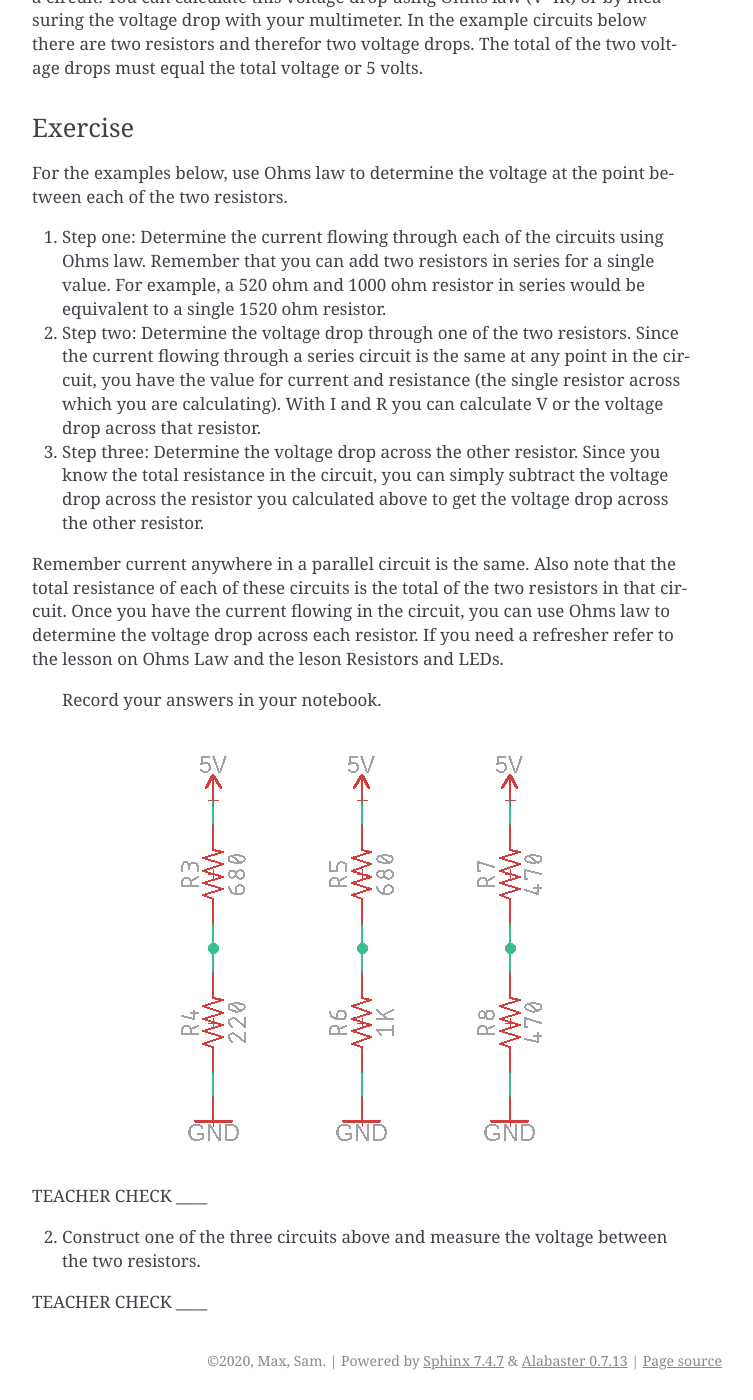
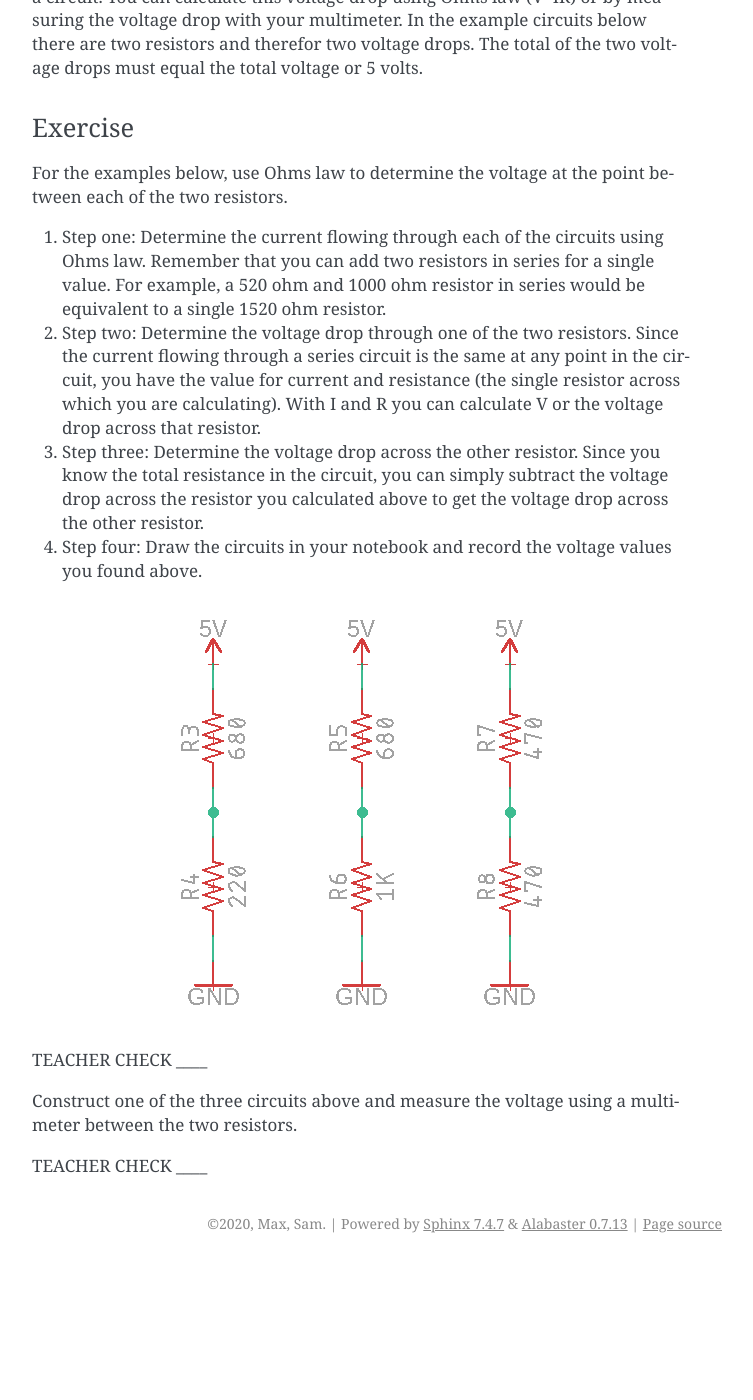
Before and after one commit to maxtkc/mvths-wiki, a Sphinx documentation site: the page built from docs/019a-voltage-dividers.rst, in a window 1280 px wide and 1400 px high, scrolled down 510 px. Shown: the whole window, without its empty margins (388-1141 px from the left). Built offline with Sphinx 7.4.7, drawn with Linux system fonts in a browser that asks for light colours; pages that are not in the unit, such as notebooks, are missing from menus; after the commit the page ends 1773 px from its top, so only the background shows below that.

Commit message:
Update 019a-voltage-dividers.rst

```diff
--- a/docs/019a-voltage-dividers.rst
+++ b/docs/019a-voltage-dividers.rst
@@ -21,16 +21,13 @@ For the examples below, use Ohms law to determine the voltage at the point betwe
 
 #. Step three: Determine the voltage drop across the other resistor. Since you know the total resistance in the circuit, you can simply subtract the voltage drop across the resistor you calculated above to get the voltage drop across the other resistor.
 
-Remember current anywhere in a parallel circuit is the same. Also note that the total resistance of each of these circuits is the total of the two resistors in that circuit. Once you have the current flowing in the circuit, you can use Ohms law to determine the voltage drop across each resistor. If you need a refresher refer to the lesson on Ohms Law and the leson Resistors and LEDs.
-
-   Record your answers in your notebook.
+#. Step four: Draw the circuits in your notebook and record the voltage values you found above.
 
 .. figure:: images/image8.png
    :alt:
 
+TEACHER CHECK \_\_\_\_
+
+Construct one of the three circuits above and measure the voltage using a multimeter between the two resistors.
 
 TEACHER CHECK \_\_\_\_
-
-2. Construct one of the three circuits above and measure the voltage between the two resistors.
-
-TEACHER CHECK \_\_\_\_
```
